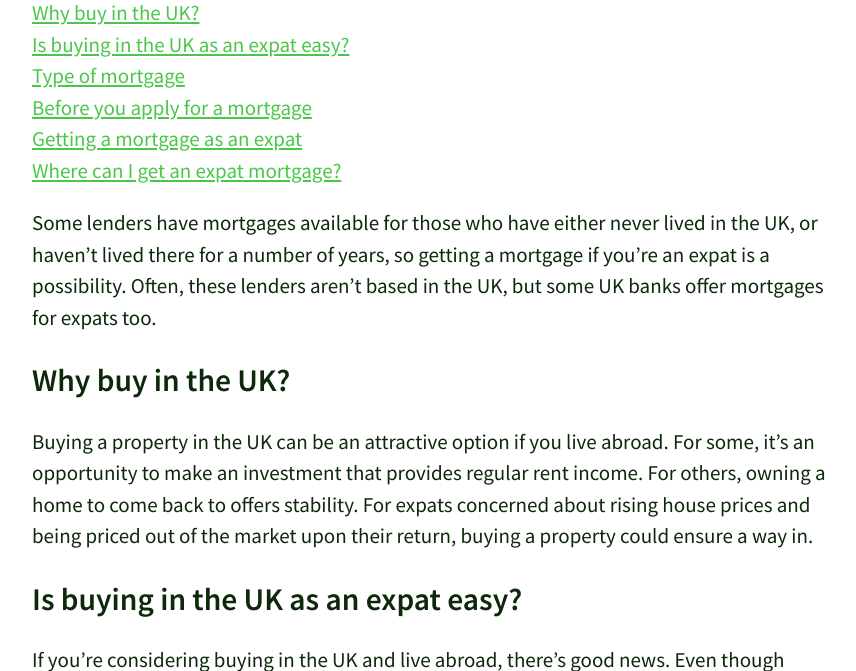
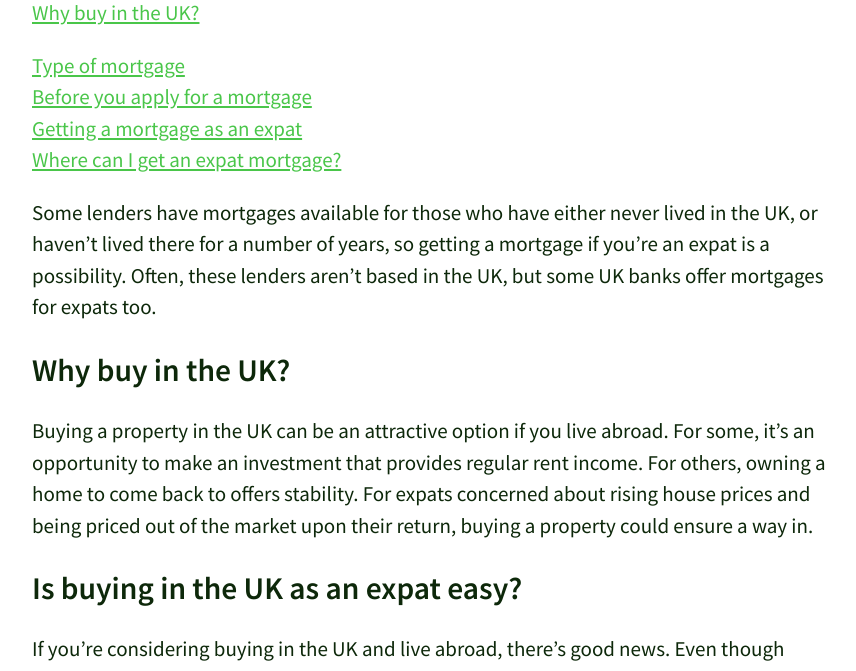
Before and after one commit to olitrussle/blog, a Jekyll site: the page built from _posts/2017-06-15-getting-mortgage-expat.md, in a window 1280 px wide and 900 px high, scrolled down 796 px, cut to the strip 229-900 px from the top of the window. Shown: the whole strip, without its empty margins (208-1064 px from the left). Built offline with Jekyll 4.4.1, drawn with Linux system fonts in a browser that asks for light colours; comment, search, counter and statistics services are not loaded.

Commit message:
Updated 2017-06-15-getting-mortgage-expat.md

```diff
--- a/_posts/2017-06-15-getting-mortgage-expat.md
+++ b/_posts/2017-06-15-getting-mortgage-expat.md
@@ -13,8 +13,8 @@ _Getting a mortgage if you’re an expat is possible, but like getting a mortgag
 
 ![GettingMortgageExpat]({{site.baseurl}}/images/post_images/GettingMortgageExpat.jpg)
 
-[ Why buy in the UK?](#-why-buy-in-the-uk)
-[Is buying in the UK as an expat easy? ](#is-buying-in-the-uk-as-an-expat-easy-)
+[Why buy in the UK?](#why-buy-in-the-uk)
+
 [Type of mortgage](#type-of-mortgage)
 [Before you apply for a mortgage](#before-you-apply-for-a-mortgage)
 [Getting a mortgage as an expat](#getting-a-mortgage-as-an-expat)
```
